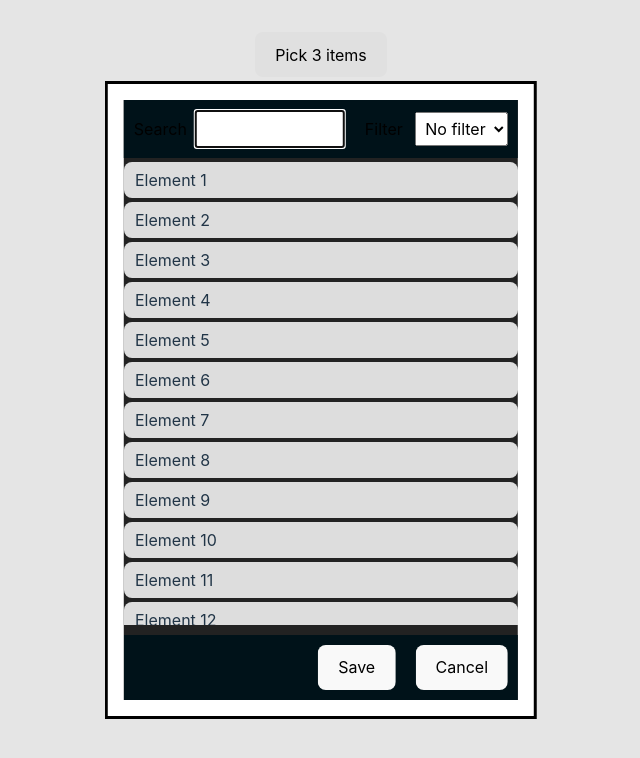
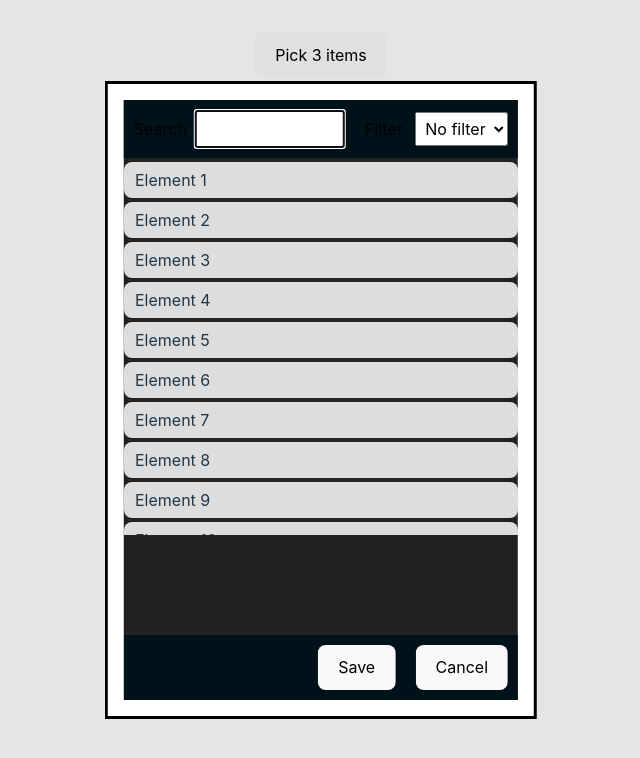
Before and after one commit to tesovicp/element-widget-test, a React (Vite) app: page / in a window 1280 px wide. Both pictures are taken after a click on the button "Pick 3 items". Shown: the top 758 px of the page, without its empty margins (319-959 px from the left). Built offline with nearby package versions, Linux system fonts and the light colour scheme.

Commit message:
Fixing dialog and selection functionality

```diff
--- a/src/components/SelectedItem/SelectedItem.tsx
+++ b/src/components/SelectedItem/SelectedItem.tsx
@@ -4,7 +4,7 @@ import "./SelectedItem.css";
 
 interface Props {
   item?: IItem;
-  onRemove: (id: number) => void;
+  onRemove?: (id: number) => void;
 }
 
 export const SelectedItem: FC<Props> = ({ item, onRemove }) => {
@@ -15,7 +15,7 @@ export const SelectedItem: FC<Props> = ({ item, onRemove }) => {
     <li>
       <button className={"selected-item"}>
         <span>{item.name}</span>
-        <span onClick={() => onRemove(item.id)}>X</span>{" "}
+        {onRemove && <span onClick={() => onRemove(item.id)}>X</span>}
       </button>
     </li>
   );
--- a/src/components/SelectedItems/SelectedItems.css
+++ b/src/components/SelectedItems/SelectedItems.css
@@ -2,4 +2,5 @@
   display: flex;
   flex-direction: row;
   flex-wrap: wrap;
+  justify-content: center;
 }
--- a/src/components/SelectedItems/SelectedItems.tsx
+++ b/src/components/SelectedItems/SelectedItems.tsx
@@ -7,14 +7,14 @@ import "./SelectedItems.css";
 interface Props {
   elements: IItem[];
   selectedIDs: number[];
-  onRemove: (id: number) => void;
+  onRemove?: (id: number) => void;
 }
 
 export const SelectedItems: FC<Props> = ({ elements, selectedIDs, onRemove }) => {
   return (
     <ul className="selected-items">
       {selectedIDs.map((id) => (
-        <SelectedItem item={getItem(elements, id)} onRemove={onRemove} />
+        <SelectedItem key={id} item={getItem(elements, id)} onRemove={onRemove} />
       ))}
     </ul>
   );
--- a/src/index.css
+++ b/src/index.css
@@ -11,12 +11,31 @@
   text-rendering: optimizeLegibility;
   -webkit-font-smoothing: antialiased;
   -moz-osx-font-smoothing: grayscale;
+}
 
-  /* >dialog[open] {
-    animation: show 1s ease-out;
-    display: grid;
-    place-items: center;
-  } */
+#root {
+  max-width: 1280px;
+  margin: 0 auto;
+  padding: 2rem;
+  text-align: center;
+
+  /* BLUE GRADIENT */
+  --color-1: #113f67;
+  --color-2: #38598b;
+  --color-3: #a2a8d3;
+  --color-4: #e7eaf6;
+
+  /* PALETTE */
+  --rich-black: #001219ff;
+  --midnight-green: #005f73ff;
+  --dark-cyan: #0a9396ff;
+  --tiffany-blue: #94d2bdff;
+  --vanilla: #e9d8a6ff;
+  --gamboge: #ee9b00ff;
+  --alloy-orange: #ca6702ff;
+  --rust: #bb3e03ff;
+  --rufous: #ae2012ff;
+  --auburn: #9b2226ff;
 }
 
 a {
@@ -31,10 +50,10 @@ a:hover {
 
 body {
   margin: 0;
-  display: flex;
+  /* display: flex; */
   /* place-items: center; */
-  min-width: 320px;
-  min-height: 100vh;
+  /* min-width: 320px; */
+  /* min-height: 100vh; */
 }
 
 h1 {
--- a/src/main.tsx
+++ b/src/main.tsx
@@ -1,10 +1,10 @@
 import React from "react";
 import ReactDOM from "react-dom/client";
-import App from "./pages/App.tsx";
+import Start from "./pages/Start/Start";
 import "./index.css";
 
 ReactDOM.createRoot(document.getElementById("root")!).render(
   <React.StrictMode>
-    <App />
+    <Start />
   </React.StrictMode>
 );
--- a/src/pages/App.css
+++ /dev/null
@@ -1,24 +0,0 @@
-#root {
-  max-width: 1280px;
-  margin: 0 auto;
-  padding: 2rem;
-  text-align: center;
-
-  /* BLUE GRADIENT */
-  --color-1: #113f67;
-  --color-2: #38598b;
-  --color-3: #a2a8d3;
-  --color-4: #e7eaf6;
-
-  /* PALETTE */
-  --rich-black: #001219ff;
-  --midnight-green: #005f73ff;
-  --dark-cyan: #0a9396ff;
-  --tiffany-blue: #94d2bdff;
-  --vanilla: #e9d8a6ff;
-  --gamboge: #ee9b00ff;
-  --alloy-orange: #ca6702ff;
-  --rust: #bb3e03ff;
-  --rufous: #ae2012ff;
-  --auburn: #9b2226ff;
-}
--- a/src/pages/App.tsx
+++ /dev/null
@@ -1,20 +0,0 @@
-import { FC } from "react";
-// import { SelectItemsModal } from "../components/SlectItemsModal/SelectItemsModal";
-import "./App.css";
-// import { Modal } from "../components/Modal/Modal";
-import { SelectItems } from "./SelectItems/SelectItems";
-
-const App: FC = () => {
-  // const [showModal, setShowModal] = useState<boolean>(false);
-
-  return (
-    <>
-      {/* <button onClick={() => setShowModal(true)}>Pick 3 items</button> */}
-      {/* {showModal && <SelectItemsModal />} */}
-      {/* <Modal isOpen={showModal}>Modal</Modal> */}
-      <SelectItems />
-    </>
-  );
-};
-
-export default App;
--- a/src/pages/SelectItems/SelectItems.css
+++ b/src/pages/SelectItems/SelectItems.css
@@ -15,18 +15,6 @@
     width: max-content;
   }
 
-  .footer-selection {
-    padding: 5px;
-  }
-
-  .footer-buttons {
-    background-color: var(--rich-black);
-    display: flex;
-    gap: 20px;
-    justify-content: flex-end;
-    padding: 10px;
-  }
-
   .list {
     overflow-y: scroll;
   }
--- a/src/pages/SelectItems/SelectItems.tsx
+++ b/src/pages/SelectItems/SelectItems.tsx
@@ -1,24 +1,22 @@
-import { ChangeEvent, FC, useMemo, useRef, useState } from "react";
+import { ChangeEvent, forwardRef, ForwardRefExoticComponent, useMemo, useState } from "react";
 import { useElementsData } from "../../hooks/useElementsData";
 import { Item } from "../../components/Item/Item";
 import { SelectItemsHeader } from "./SelectItemsHeader";
 import { SelectedItemsFooter } from "./SelectedItemsFooter";
 import "./SelectItems.css";
 
-export const SelectItems: FC = () => {
+interface Props {
+  initSelection: number[];
+  toggleDialog: () => void;
+  saveSelection: (items: number[]) => void;
+}
+
+export const SelectItems: ForwardRefExoticComponent<
+  Props & React.RefAttributes<HTMLDialogElement>
+> = forwardRef<HTMLDialogElement, Props>(({ initSelection, toggleDialog, saveSelection }, ref) => {
   const { elements, filterItems } = useElementsData();
 
-  const dialogRef = useRef<HTMLDialogElement>(null);
-
-  const toggleDialog = () => {
-    if (!dialogRef.current) return;
-
-    dialogRef.current.hasAttribute("open")
-      ? dialogRef.current.close()
-      : dialogRef.current.showModal();
-  };
-
-  const [selectedIDs, setSelectedIDs] = useState<number[]>([]);
+  const [selectedIDs, setSelectedIDs] = useState<number[]>(initSelection);
 
   const [search, setSearch] = useState<string | undefined>(undefined);
   const [filter, setFilter] = useState<number | undefined>(undefined);
@@ -56,15 +54,12 @@ export const SelectItems: FC = () => {
     elements,
     selectedIDs,
     handleSelect,
+    toggleDialog,
+    saveSelection,
   };
 
   return (
-    <>
-      {/* <button onClick={() => setShowModal(true)}>Pick 3 items</button> */}
-      <button onClick={toggleDialog}>Pick 3 items</button>
-
-      {/* <Modal ref={dialogRef}> */}
-      <dialog ref={dialogRef} className="dialog">
+    <dialog ref={ref} className="dialog">
       <div id="select-modal-content">
         <SelectItemsHeader
           filterItems={filterItems}
@@ -75,7 +70,7 @@ export const SelectItems: FC = () => {
           {listItems.map((e) => (
             <Item
               key={e.id}
-                disabled={selectedIDs.length === 3}
+              disabled={selectedIDs?.length === 3}
               isSelected={selectedIDs.includes(e.id)}
               item={e}
               onClick={() => handleSelect(e.id)}
@@ -85,7 +80,5 @@ export const SelectItems: FC = () => {
         <SelectedItemsFooter {...footerProps} />
       </div>
     </dialog>
-      {/* </Modal> */}
-    </>
   );
-};
+});
--- /dev/null
+++ b/src/pages/SelectItems/SelectedItemsFooter.css
@@ -0,0 +1,13 @@
+.footer-selection {
+    align-content: center;
+    padding: 5px;
+    min-height: 100px;
+}
+
+.footer-buttons {
+    background-color: var(--rich-black);
+    display: flex;
+    gap: 20px;
+    justify-content: flex-end;
+    padding: 10px;
+}
--- a/src/pages/SelectItems/SelectedItemsFooter.tsx
+++ b/src/pages/SelectItems/SelectedItemsFooter.tsx
@@ -1,21 +1,30 @@
 import { FC } from "react";
 import { SelectedItems } from "../../components/SelectedItems/SelectedItems";
 import { IItem } from "../../hooks/useElementsData";
+import "./SelectedItemsFooter.css";
 
 interface Props {
   elements: IItem[];
   selectedIDs: number[];
   handleSelect: (id: number) => void;
+  toggleDialog: () => void;
+  saveSelection: (items: number[]) => void;
 }
 
-export const SelectedItemsFooter: FC<Props> = ({ elements, selectedIDs, handleSelect }) => (
+export const SelectedItemsFooter: FC<Props> = ({
+  elements,
+  selectedIDs,
+  handleSelect,
+  toggleDialog,
+  saveSelection,
+}) => (
   <footer>
     <div className="footer-selection">
       <SelectedItems elements={elements} selectedIDs={selectedIDs} onRemove={handleSelect} />
     </div>
     <div className="footer-buttons">
-      <button>Save</button>
-      <button>Cancel</button>
+      <button onClick={() => saveSelection(selectedIDs)}>Save</button>
+      <button onClick={toggleDialog}>Cancel</button>
     </div>
   </footer>
 );
--- /dev/null
+++ b/src/pages/Start/Start.tsx
@@ -0,0 +1,45 @@
+import { FC, useRef, useState } from "react";
+import { SelectItems } from "../SelectItems/SelectItems";
+import { SelectedItems } from "../../components/SelectedItems/SelectedItems";
+import { useElementsData } from "../../hooks/useElementsData";
+
+const Start: FC = () => {
+  // Load data - TODO - useElementsData uset twice
+  const { elements } = useElementsData();
+
+  // Selection
+  const [selection, setSelection] = useState<number[]>([]);
+
+  const saveSelection = (items: number[]) => {
+    setSelection(items);
+    toggleDialog();
+  };
+
+  // Modal dialog
+  const dialogRef = useRef<HTMLDialogElement>(null);
+
+  const toggleDialog = () => {
+    if (!dialogRef.current) return;
+
+    dialogRef.current.hasAttribute("open")
+      ? dialogRef.current.close()
+      : dialogRef.current.showModal();
+  };
+
+  return (
+    <>
+      <button onClick={toggleDialog}>Pick 3 items</button>
+
+      <SelectedItems elements={elements} selectedIDs={selection} />
+
+      <SelectItems
+        ref={dialogRef}
+        initSelection={selection} // TODO: to finish
+        toggleDialog={toggleDialog}
+        saveSelection={saveSelection}
+      />
+    </>
+  );
+};
+
+export default Start;
```
Lines whose indentation alone changed are shown as unchanged.
